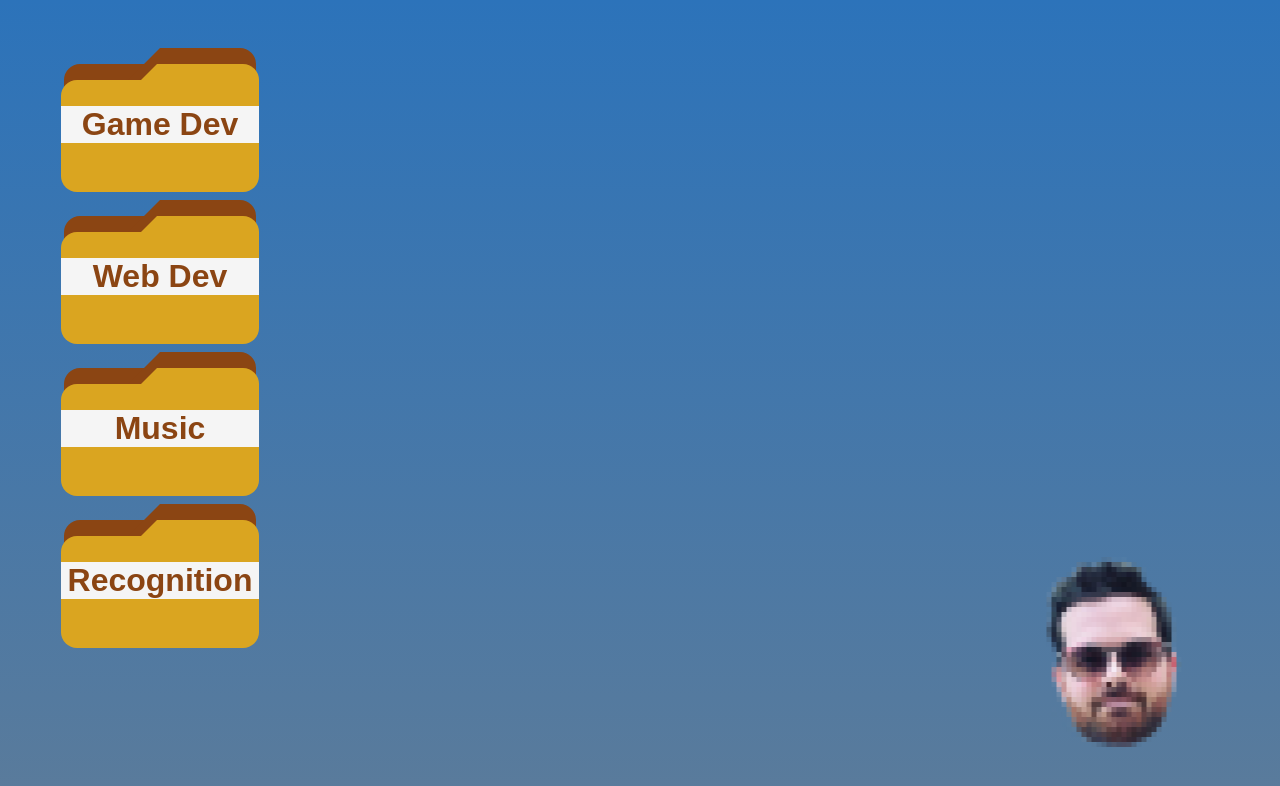
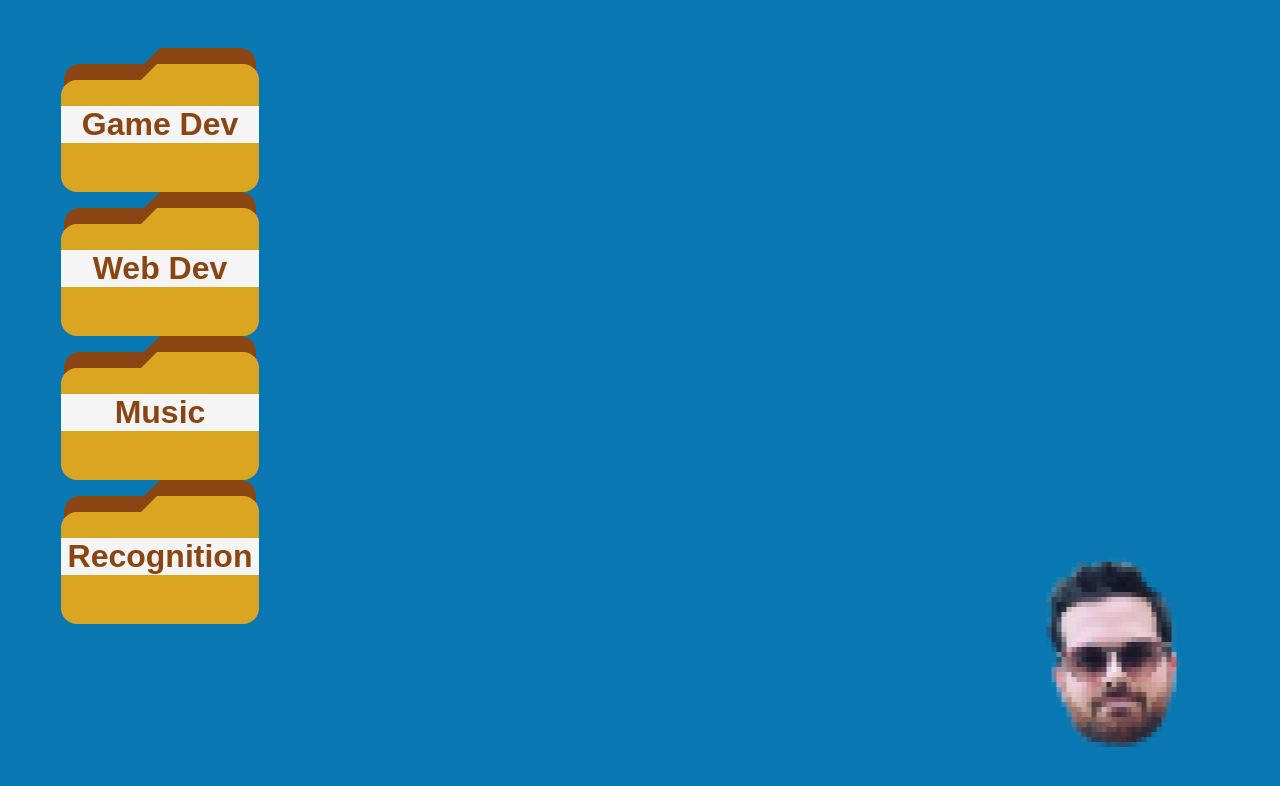
Before and after one commit to mccordgh/portfolio-os-react, a React (Create React App) app: page / in a window 1280 px wide. Shown: the top 786 px of the page. Built offline with nearby package versions, Linux system fonts and the light colour scheme.

Commit message:
Create icon sliding out of folder animations

```diff
--- a/src/App.css
+++ b/src/App.css
@@ -4,7 +4,8 @@
 }
 
 div.App {
-  background: linear-gradient(#2c73ba, #5A7B9B);
+  /* background: linear-gradient(#2c73ba, #5A7B9B); */
+  background-color: #0978B2;
   color: whitesmoke;
   font-family: Arial, Helvetica, sans-serif;
   font-weight: 100;
--- a/src/Desktop/DesktopView/DesktopAppGroup/DesktopAppGroup.css
+++ b/src/Desktop/DesktopView/DesktopAppGroup/DesktopAppGroup.css
@@ -6,40 +6,28 @@ div.desktopGroupTitle {
 }
 
 div.desktopGroupFolder {
-    height: 8rem;
+    background-color: #0978B2;
+    cursor: pointer;
+    height: 12rem;
     margin: 0;
     position: relative;
     width: 12.4rem;
+    z-index: 10;
 }
 
-/* div.desktopGroupFolder.expanded {
-    height: 6rem;
-    top: 2rem;
-} */
-
-/* div.desktopGroupFolder.expanded::before {
-    height: 4rem;
-    top: -2rem;
+div.desktopAppGroupWrapper.expanded div.desktopGroupFolder div.desktopGroupFolder_front {
+    top: 2.6rem;
+    transform: rotateX(-25deg);
 }
-
-div.desktopGroupFolder.expanded::after {
-    transform: rotateX(-50deg);
-    top: -0.55rem;
-} */
-
-/* div.desktopGroupFolder.expanded h1.desktopGroupTitle {
-    transform: rotateX(-50deg);
-    top: 1rem;
-} */
 
 div.desktopGroupFolder_back {
     background-color: saddlebrown;
     border-radius: 1rem 0 0 1rem;
     display: inline-block;
-    height: calc(100% - 1rem);
+    height: calc(100% - 4rem);
     left: 0;
     position: absolute;
-    top: 2rem;
+    top: 1rem;
     width: 6rem;
 }
 
@@ -78,10 +66,10 @@ div.desktopGroupFolder_front {
     background-color: goldenrod;
     border-radius: 1rem 0 0 1rem;
     display: inline-block;
-    height: calc(100% - 1rem);
+    height: calc(100% - 5rem);
     left: -0.2rem;
     position: absolute;
-    top: 3rem;
+    top: 2rem;
     width: 6.2rem;
 }
 
@@ -134,22 +122,28 @@ div.desktopAppGroupWrapper {
 
 div.desktopAppWrapper {
     display: -ms-flexbox;
+    display: -ms-inline-flexbox;
     display: inline-flex;
     -ms-flex-wrap: wrap;
     flex-wrap: wrap;
     height: 9rem;
+    left: 0;
     max-width: 0;
     overflow: hidden;
     position: relative;
-    top: -0.5rem;
+    top: -11rem;
     -o-transition: all 0.3s ease-out;
     -webkit-transition: all 0.3s ease-out;
     transition: all 0.3s ease-out;
     visibility: hidden;
+    width: -webkit-fit-content;
+    width: -moz-fit-content;
     width: fit-content;
 }
 
-div.desktopAppWrapper.expanded {
+div.desktopAppGroupWrapper.expanded div.desktopAppWrapper {
+    /* background-color: orange; */
     max-width: 100%;
+    left: 12.4rem;
     visibility: visible;
 }
--- a/src/Desktop/DesktopView/DesktopAppGroup/DesktopAppGroup.js
+++ b/src/Desktop/DesktopView/DesktopAppGroup/DesktopAppGroup.js
@@ -18,11 +18,11 @@ export default class DesktopAppGroup extends Component {
 
     render() {
         return (
-            <div className="desktopAppGroupWrapper">
+            <div className={"desktopAppGroupWrapper " + this.state.wrapperClass}>
                 <div className="desktopGroupFolder" onClick={this.toggleExpansionClasses}>
                     <div className="desktopGroupFolder_back"></div>
 
-                    <div className={"desktopGroupFolder_front " + this.state.wrapperClass}>
+                    <div className="desktopGroupFolder_front">
                         <h1 className="desktopGroupTitle">{ this.props.name }</h1>
                     </div>
                 </div>
--- a/src/Desktop/DesktopView/DesktopView.css
+++ b/src/Desktop/DesktopView/DesktopView.css
@@ -4,6 +4,6 @@ div.desktopContainer {
     flex-wrap: wrap;
     height: calc(100% - 8rem);
     position: relative;
-    padding: 2rem 4rem;
+    padding: 3rem 4rem;
     width: 100%;
 }
```
